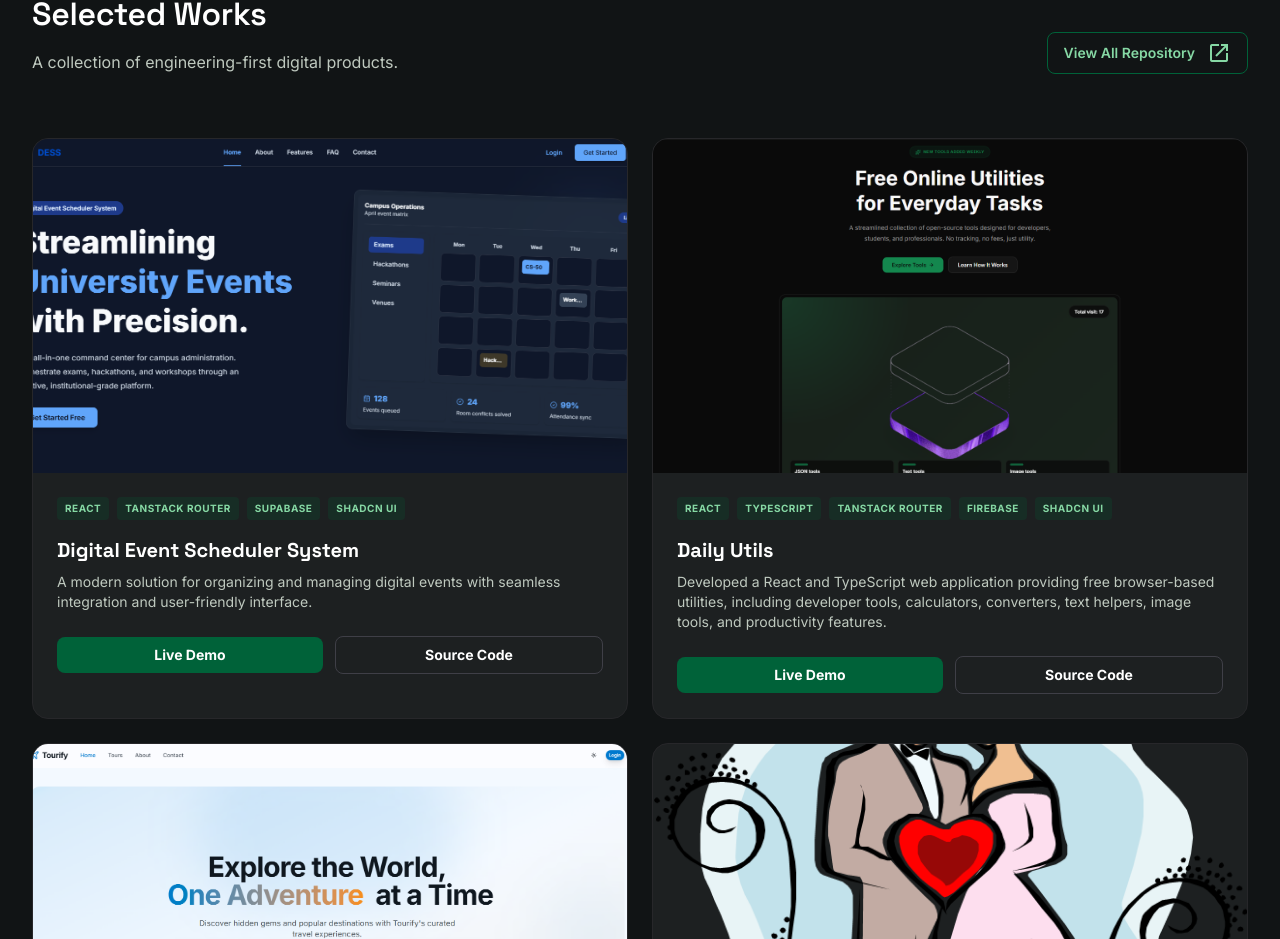
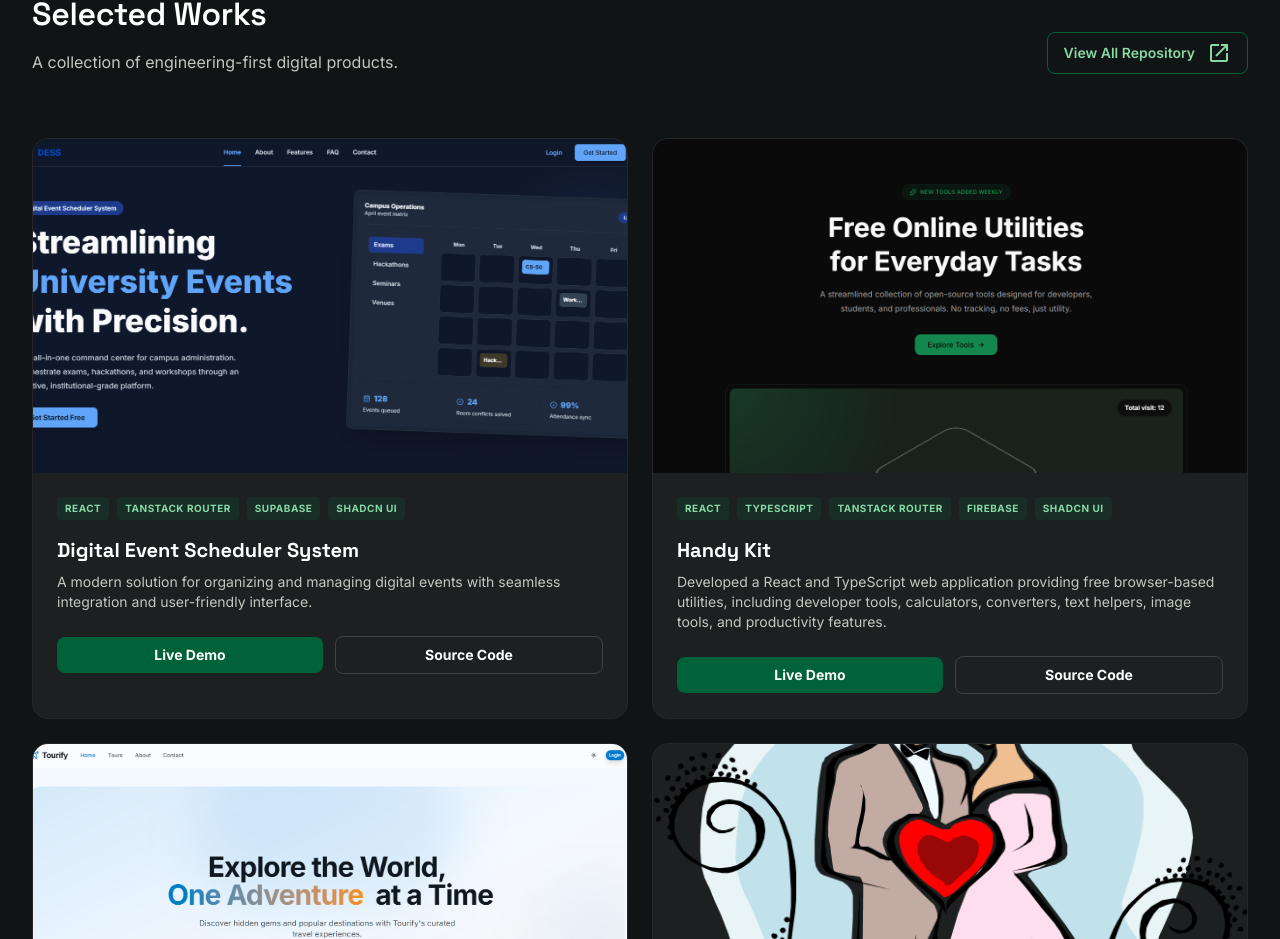
Before and after one commit to sakib-333/portfolio, a React (Vite) app: page / in a window 1280 px wide. Shown: the part 3268-4207 px from the top of the page. Built offline with nearby package versions, Linux system fonts and the light colour scheme; a web font is replaced by a local one.

Commit message:
Update handy-kit project.

```diff
--- a/src/components/main/Projects.tsx
+++ b/src/components/main/Projects.tsx
@@ -84,9 +84,9 @@ const Projects = () => {
                     >
                         <div className="aspect-video overflow-hidden">
                             <img
-                                alt="Daily Utils"
+                                alt="Handy Kit"
                                 className="w-full h-full object-cover group-hover:scale-105 transition-transform duration-500"
-                                src="/project-images/daily-utils.png"
+                                src="/project-images/handy-kit.png"
                             />
                         </div>
                         <div className="p-6 space-y-4">
@@ -98,13 +98,13 @@ const Projects = () => {
                                 <span className="px-2 py-1 bg-primary-container/20 text-primary text-[10px] font-bold uppercase tracking-wider rounded">Shadcn UI</span>
                             </div>
                             <div>
-                                <h3 className="text-xl font-bold text-white mb-2 font-space-grotesk">Daily Utils</h3>
+                                <h3 className="text-xl font-bold text-white mb-2 font-space-grotesk">Handy Kit</h3>
                                 <p className="text-on-surface-variant text-sm">Developed a React and TypeScript web application providing free browser-based utilities, including developer tools, calculators, converters, text helpers, image tools, and productivity features.</p>
                             </div>
                             <div className="flex items-center gap-3 pt-2">
                                 <a
                                     className="flex-1 bg-primary-container text-white py-2 rounded-lg text-center text-sm font-bold hover:shadow-[0_0_15px_rgba(0,98,57,0.4)] transition-all"
-                                    href="https://daily-utils.web.app/"
+                                    href="https://handy-kit.web.app"
                                     target="_blank"
                                     rel="noopener noreferrer"
                                 >
```
Also changed, not shown: public/project-images/daily-utils.png (deleted), public/project-images/handy-kit.png (added).
